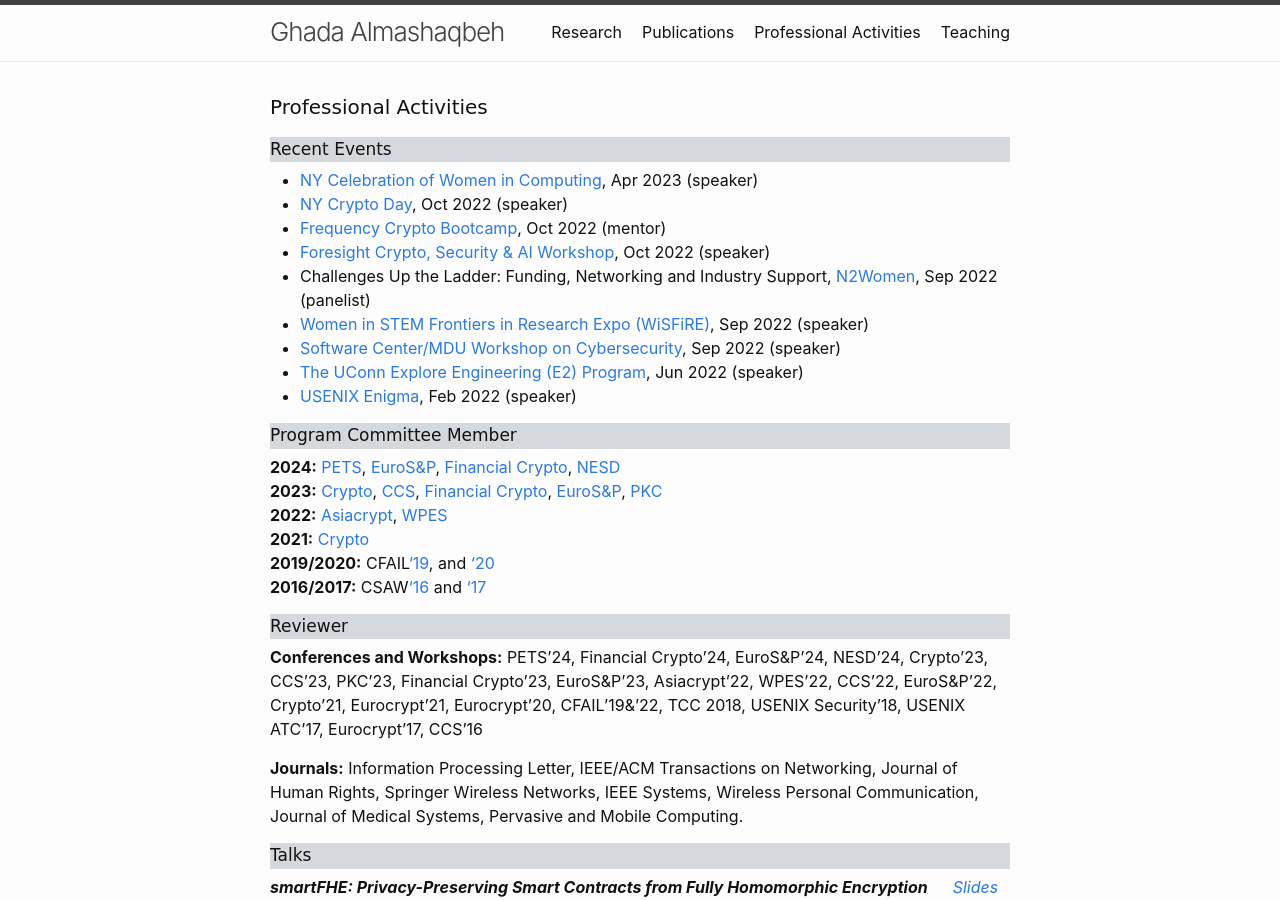
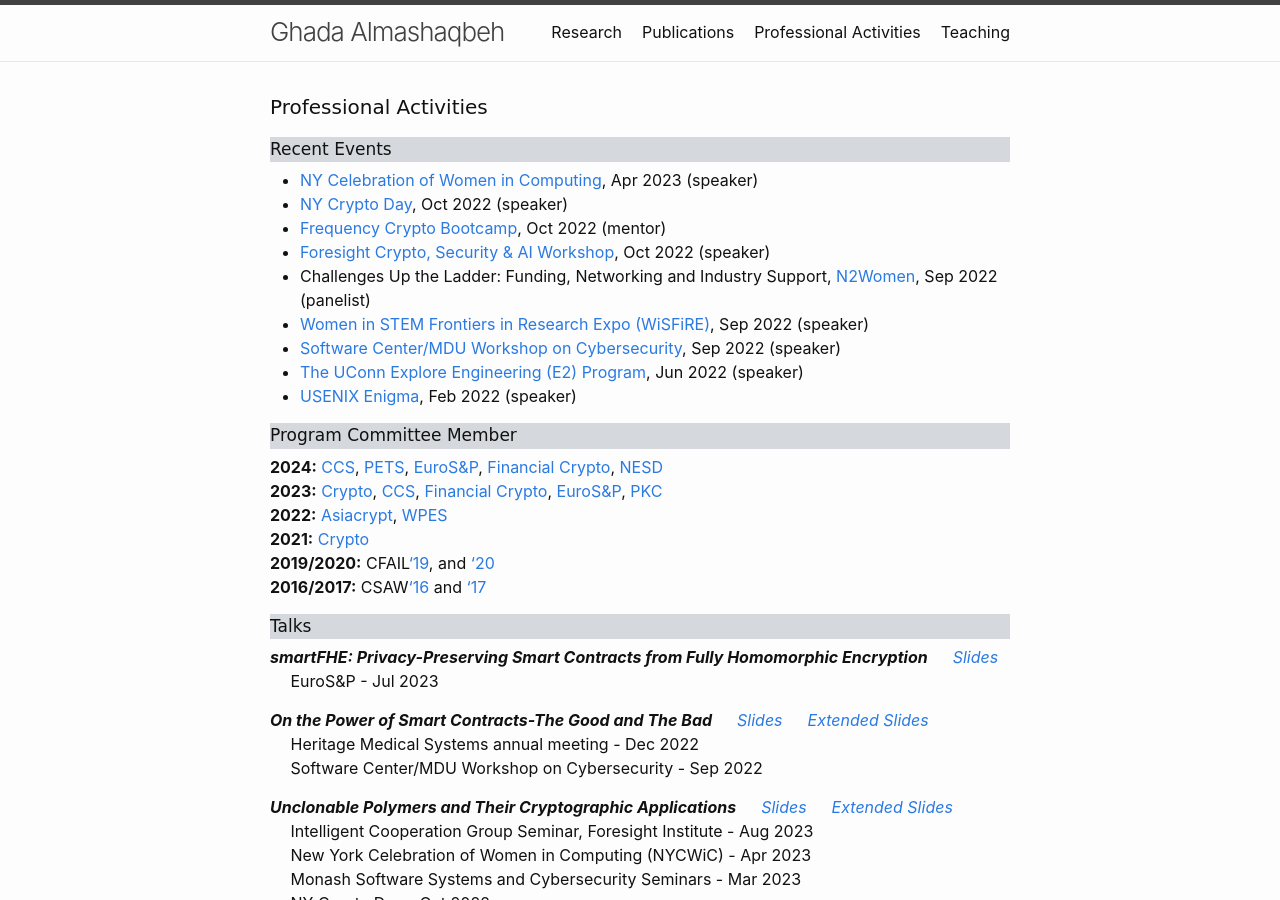
Before and after one commit to GhadaAlmashaqbeh/GhadaAlmashaqbeh.github.io, a Jekyll site: the page built from 03-talks.md, in a window 1280 px wide and 900 px high. Built offline with Jekyll 4.4.1, drawn with Linux system fonts in a browser that asks for light colours.

Commit message:
edit talks

```diff
--- a/03-talks.md
+++ b/03-talks.md
@@ -21,19 +21,12 @@
 
 <div style="font-family: 'Comic Sans MS'; font-size:17px; background-color:rgb(213, 216, 220);margin-bottom:6px;">Program Committee Member</div>
 
-**2024:** [PETS](https://petsymposium.org/cfp24.php), [EuroS&P](https://eurosp2024.ieee-security.org/), [Financial Crypto](https://fc24.ifca.ai/), [NESD](https://cacc.engr.uconn.edu/nesd2024-engr-home/) <br/>
+**2024:** [CCS](https://www.sigsac.org/ccs/CCS2024/home.html), [PETS](https://petsymposium.org/cfp24.php), [EuroS&P](https://eurosp2024.ieee-security.org/), [Financial Crypto](https://fc24.ifca.ai/), [NESD](https://cacc.engr.uconn.edu/nesd2024-engr-home/) <br/>
 **2023:** [Crypto](https://crypto.iacr.org/2023/), [CCS](https://www.sigsac.org/ccs/CCS2023/index.html), [Financial Crypto](https://fc23.ifca.ai/index.html), [EuroS&P](https://www.ieee-security.org/TC/EuroSP2023/), [PKC](https://pkc.iacr.org/2023/)  <br/>
 **2022:** [Asiacrypt](https://asiacrypt.iacr.org/2022/), [WPES](https://arc.encs.concordia.ca/wpes22/cfp.html) <br/>
 **2021:** [Crypto](https://crypto.iacr.org/2021/) <br/>
 **2019/2020:** CFAIL['19](https://www.cfail.org/past-events), and ['20](https://www.cfail.org/cfail-2020) <br/>
 **2016/2017:** CSAW['16](https://engineering.nyu.edu/events/2016/11/10/csaw-16) and ['17](https://engineering.nyu.edu/events/2017/11/09/cyber-security-awareness-week-csaw-2017) <br/>
-
-
-<div style="font-family: 'Comic Sans MS'; font-size:17px; background-color:rgb(213, 216, 220);margin-bottom:6px;">Reviewer</div>
-
-**Conferences and Workshops:** PETS'24, Financial Crypto'24, EuroS&P'24, NESD'24, Crypto'23, CCS'23, PKC'23, Financial Crypto'23, EuroS&P'23, Asiacrypt'22, WPES'22, CCS'22, EuroS&P'22, Crypto'21, Eurocrypt'21, Eurocrypt'20, CFAIL'19&'22, TCC 2018, USENIX Security'18, USENIX ATC'17, Eurocrypt'17, CCS'16 <br/>
-
-**Journals:** Information Processing Letter, IEEE/ACM Transactions on Networking, Journal of Human Rights, Springer Wireless Networks, IEEE Systems, Wireless Personal Communication, Journal of Medical Systems, Pervasive and Mobile Computing. <br/>
 
 
 <div style="font-family: 'Comic Sans MS'; font-size:17px; background-color:rgb(213, 216, 220);margin-bottom:6px;">Talks</div>
```
